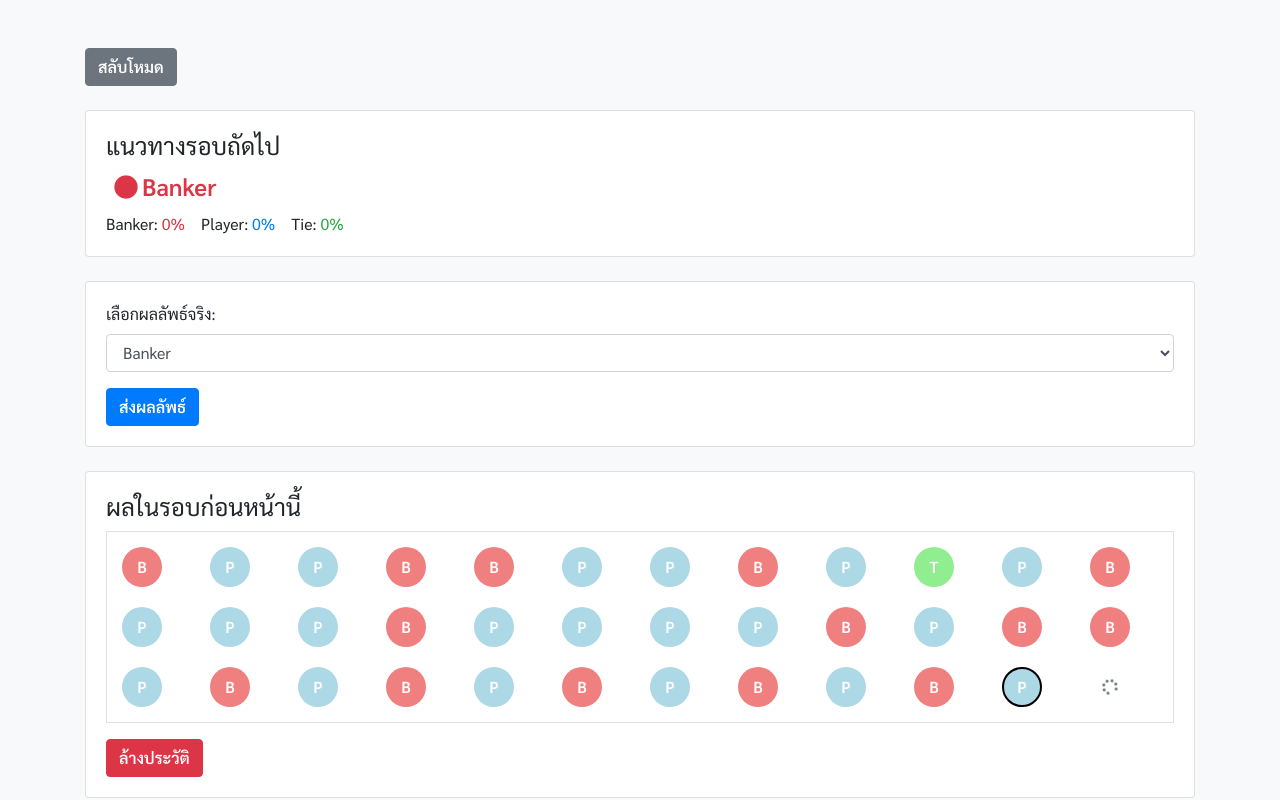
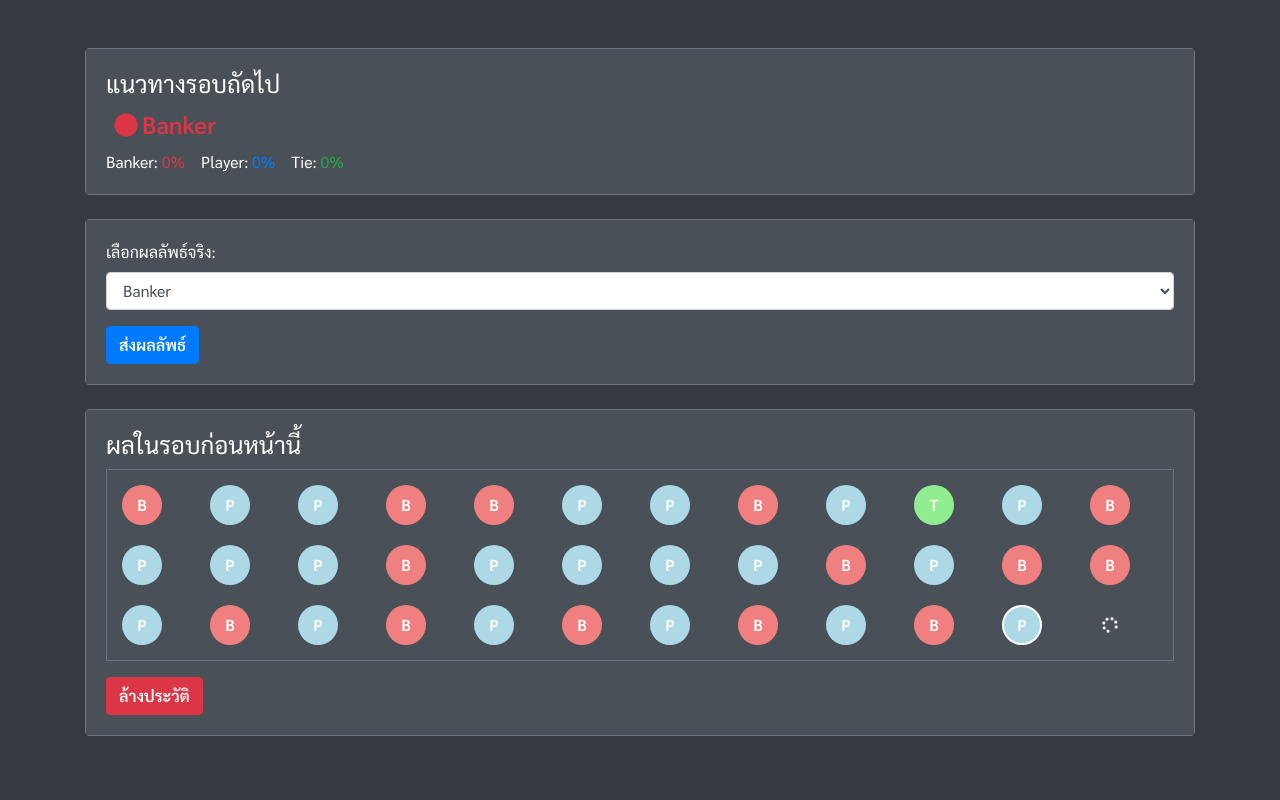
Before and after one commit to thesanlee/thesanlee_github.io, a Flask app: page / in a window 1280 px wide. Run offline with Flask 3, Linux system fonts and the light colour scheme; some libraries are stand-ins or nearby versions.

Commit message:
Update index.html

```diff
--- a/templates/index.html
+++ b/templates/index.html
@@ -5,21 +5,24 @@
     <meta name="viewport" content="width=device-width, initial-scale=1.0">
     <title>Baccarat Prediction</title>
     <link rel="stylesheet" href="https://maxcdn.bootstrapcdn.com/bootstrap/4.5.2/css/bootstrap.min.css">
-    <link href="https://fonts.googleapis.com/css2?family=Sarabun:wght@400;600&display=swap" rel="stylesheet"> <!-- เพิ่มฟอนต์ Sarabun -->
-    <link rel="stylesheet" href="https://cdnjs.cloudflare.com/ajax/libs/font-awesome/5.15.4/css/all.min.css"> <!-- เพิ่ม Font Awesome -->
+    <link href="https://fonts.googleapis.com/css2?family=Sarabun:wght@400;600&display=swap" rel="stylesheet">
+    <link rel="stylesheet" href="https://cdnjs.cloudflare.com/ajax/libs/font-awesome/5.15.4/css/all.min.css">
     <style>
-       body {
-    font-family: 'Sarabun', sans-serif; /* ใช้ฟอนต์ Sarabun */
-    background-color: #f8f9fa; /* สีพื้นหลังสำหรับโหมดสว่าง */
-    color: #212529; /* สีตัวอักษรสำหรับโหมดสว่าง */
-}
+        body {
+            font-family: 'Sarabun', sans-serif;
+            background-color: #343a40; /* สีพื้นหลังสำหรับโหมดมืด */
+            color: #ffffff; /* สีตัวอักษรสำหรับโหมดมืด */
+        }
 
-.dark-mode {
-    background-color: #343a40; /* สีพื้นหลังสำหรับโหมดมืด */
-    color: #ffffff; /* สีตัวอักษรสำหรับโหมดมืด */
-}
+        .card {
+            background-color: #495057; /* สีพื้นหลังของ card ในโหมดมืด */
+            border: 1px solid #6c757d; /* เส้นกรอบในโหมดมืด */
+        }
 
-/* ปรับสไตล์อื่นๆ ตามต้องการ */
+        .card-body {
+            background-color: #495057; /* สีพื้นหลังของ card-body ในโหมดมืด */
+            color: #ffffff; /* สีตัวอักษรในโหมดมืด */
+        }
 
         .circle {
             width: 40px;
@@ -44,52 +47,58 @@
         .tie {
             background-color: lightgreen; /* Tie: สีเขียวอ่อน */
         }
+
         .highlight {
-            border: 2px solid black; /* Border for the highlighted result */
+            border: 2px solid #ffffff; /* Border for the highlighted result */
         }
+
         .loading-icon {
             background-color: transparent; /* พื้นหลังโปร่งใส */
-            color: #6c757d; /* สีของไอคอน loading */
+            color: #ffffff; /* สีของไอคอน loading */
             border: none; /* ไม่มีขอบ */
         }
+
         .prediction-row {
             display: flex;
             align-items: center;
         }
+
         h1 {
             font-size: 2rem; /* ขนาดตัวอักษรของ h1 */
         }
+
         h2 {
             font-size: 1.5rem; /* ปรับขนาดตัวอักษรของ h2 */
         }
+
         .btn {
             font-weight: 600; /* ปุ่มฟอนต์หนา */
         }
+
         .result-grid {
             display: grid;
             grid-template-columns: repeat(12, 1fr); /* กำหนดจำนวนคอลัมน์ที่จะแสดง (12 คอลัมน์) */
             gap: 10px; /* ระยะห่างระหว่างวงกลม */
             margin-top: 10px;
-            border: 1px solid #dee2e6; /* เส้นกรอบของกลุ่มผลลัพธ์ */
+            border: 1px solid #6c757d; /* เส้นกรอบของกลุ่มผลลัพธ์ */
             padding: 10px; /* ระยะห่างภายในกล่อง */
         }
     </style>
 </head>
 <body>
     <div class="container mt-5">
-        <button id="toggle-mode" class="btn btn-secondary">สลับโหมด</button>
         <div class="card mt-4">
             <div class="card-body">
                 <h2>แนวทางรอบถัดไป</h2>
                 <span class="prediction-highlight d-inline ml-2" id="prediction-result" style="font-size: 1.5rem; font-weight: bold;">
                     {% if prediction == "Banker" %}
-                        <i class="fas fa-circle text-danger mr-1"></i> <!-- ไอคอนวงกลมสีแดงสำหรับ Banker -->
+                        <i class="fas fa-circle text-danger mr-1"></i>
                         <span class="text-danger">{{ prediction }}</span>
                     {% elif prediction == "Player" %}
-                        <i class="fas fa-circle text-primary mr-1"></i> <!-- ไอคอนวงกลมสีน้ำเงินสำหรับ Player -->
+                        <i class="fas fa-circle text-primary mr-1"></i>
                         <span class="text-primary">{{ prediction }}</span>
                     {% elif prediction == "Tie" %}
-                        <i class="fas fa-circle text-success mr-1"></i> <!-- ไอคอนวงกลมสีเขียวสำหรับ Tie -->
+                        <i class="fas fa-circle text-success mr-1"></i>
                         <span class="text-success">{{ prediction }}</span>
                     {% else %}
                         <span>{{ prediction }}</span>
@@ -115,16 +124,16 @@
                         </select>
                     </div>
 
-                    <button type="submit" class="btn btn-primary">ส่งผลลัพธ์</button> <!-- ปุ่มส่งผลลัพธ์ -->
+                    <button type="submit" class="btn btn-primary">ส่งผลลัพธ์</button>
                 </form>
             </div>
         </div>
 
         <div class="card mt-4">
             <div class="card-body">
-                <h2>ผลในรอบก่อนหน้านี้</h2> <!-- เปลี่ยนจาก Historical Results เป็น ผลในรอบก่อนหน้านี้ -->
+                <h2>ผลในรอบก่อนหน้านี้</h2>
                 <div class="result-grid">
-                    {% for result in historical_results[-35:] %} <!-- แสดงเฉพาะ 36 ผลล่าสุด -->
+                    {% for result in historical_results[-35:] %}
                         <div class="circle {% if result == 'Banker' %}banker{% elif result == 'Player' %}player{% elif result == 'Tie' %}tie{% endif %} {% if loop.last %}highlight{% endif %}">
                             {% if result == "Banker" %} B
                             {% elif result == "Player" %} P
@@ -133,9 +142,8 @@
                         </div>
                     {% endfor %}
 
-                    <!-- เพิ่ม icon loading ที่อยู่สุดท้ายเสมอ -->
                     <div class="circle loading-icon">
-                        <i class="fas fa-spinner fa-spin"></i> <!-- ไอคอน loading -->
+                        <i class="fas fa-spinner fa-spin"></i>
                     </div>
 
                     {% if historical_results|length == 0 %}
@@ -149,7 +157,6 @@
                     </div>
                 {% endif %}
 
-                <!-- เพิ่มปุ่มล้างประวัติ -->
                 <form action="/clear_history" method="post" class="mt-3">
                     <button type="submit" class="btn btn-danger">ล้างประวัติ</button>
                 </form>
@@ -163,23 +170,15 @@
             var selectedValue = select.value;
             var predictionResult = document.getElementById("prediction-result");
 
-            // กำหนดค่าที่จะแสดงใน <span> สำหรับผลลัพธ์ที่เลือก
             if (selectedValue === "Banker") {
-                predictionResult.innerHTML = '<i class="fas fa-circle text-danger mr-1"></i><span class="text-danger">Banker</span>'; // อัปเดตผลลัพธ์ของแนวทางรอบถัดไป
+                predictionResult.innerHTML = '<i class="fas fa-circle text-danger mr-1"></i><span class="text-danger">Banker</span>';
             } else if (selectedValue === "Player") {
-                predictionResult.innerHTML = '<i class="fas fa-circle text-primary mr-1"></i><span class="text-primary">Player</span>'; // อัปเดตผลลัพธ์ของแนวทางรอบถัดไป
+                predictionResult.innerHTML = '<i class="fas fa-circle text-primary mr-1"></i><span class="text-primary">Player</span>';
             } else if (selectedValue === "Tie") {
-                predictionResult.innerHTML = '<i class="fas fa-circle text-success mr-1"></i><span class="text-success">Tie</span>'; // อัปเดตผลลัพธ์ของแนวทางรอบถัดไป
+                predictionResult.innerHTML = '<i class="fas fa-circle text-success mr-1"></i><span class="text-success">Tie</span>';
             }
         }
 
-        document.getElementById("toggle-mode").onclick = function() {
-            document.body.classList.toggle("dark-mode");
-            const isDarkMode = document.body.classList.contains("dark-mode");
-            this.innerText = isDarkMode ? "โหมดสว่าง" : "โหมดมืด";
-        };
-
-        // เรียกใช้ฟังก์ชันนี้เมื่อโหลดหน้าเพื่อแสดงผลเริ่มต้น
         window.onload = function() {
             updatePrediction();
         };
```
